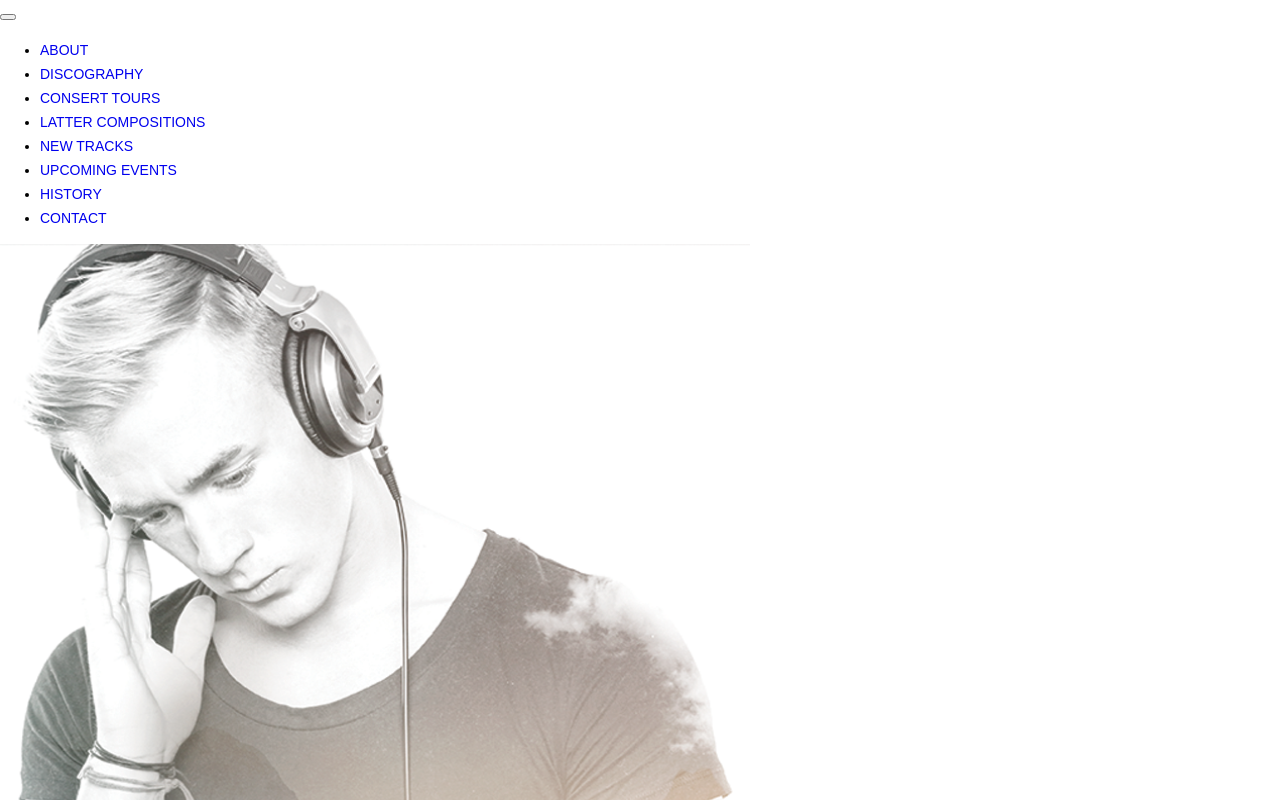
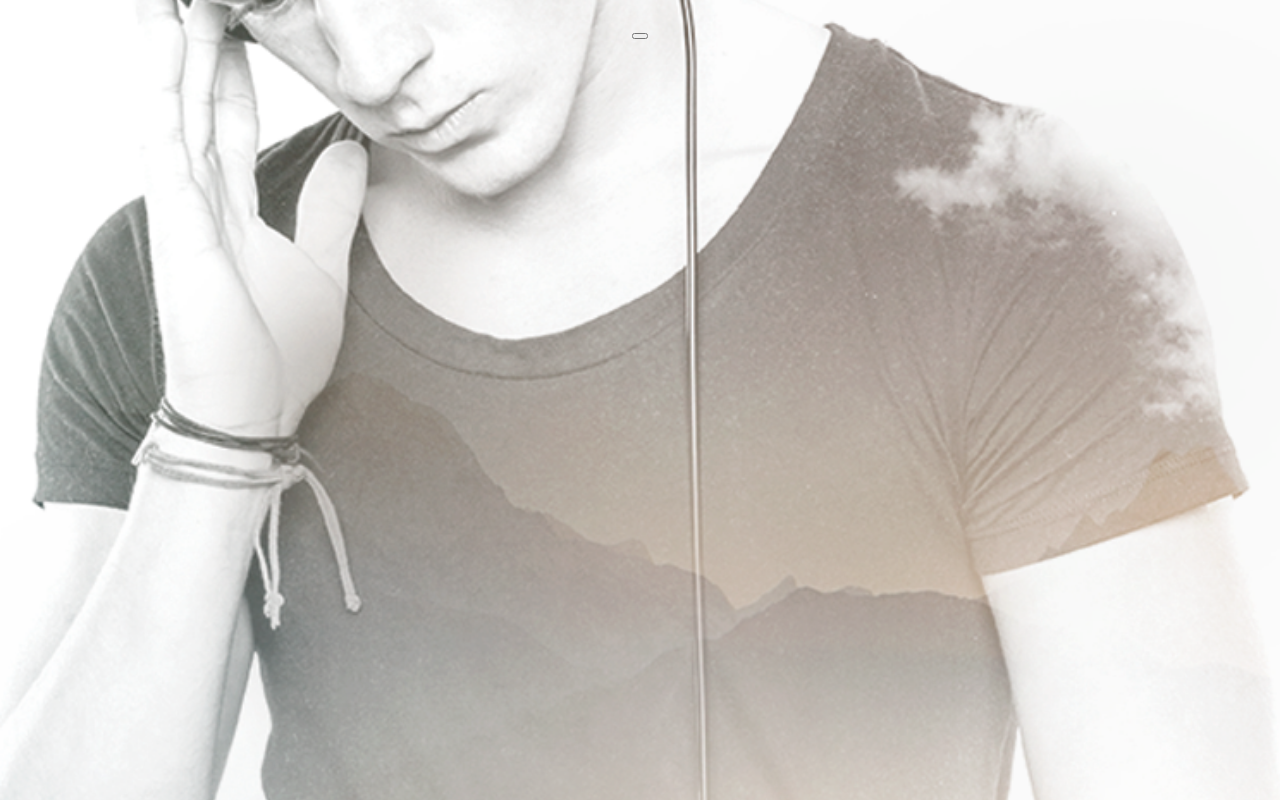
Before and after one commit to Critonik/Musicjd, a website: page source/index.html in a window 1280 px wide. Shown: the top 800 px of the page. Drawn offline with nearby package versions, Linux system fonts and the light colour scheme; files that its build step writes are made by us from their sources; a web font is replaced by a local one.

Commit message:
первый стили

```diff
--- a/source/index.html
+++ b/source/index.html
@@ -1,16 +1,20 @@
 <!DOCTYPE html>
-<html lang="ru">
+<html lang="en">
 <head>
     <meta charset="UTF-8">
     <meta name="viewport" content="width=device-width, initial-scale=1.0">
     <meta name="format-detection" content="telephone=no">
     <meta http-equiv="X-UA-Compatible" content="ie=edge">
-    <link rel="preload" href="fonts/AngleciaProTitleBold.woff2" as="font" crossorigin="anonymous">
+    <link rel="preload" href="fonts/opensansbold.woff2" as="font" crossorigin="anonymous">
+    <link rel="preload" href="fonts/opensanslight.woff2" as="font" crossorigin="anonymous">
+    <link rel="preload" href="fonts/opensans.woff2" as="font" crossorigin="anonymous">
+    <link rel="preload" href="fonts/MyriadPro-Regular.woff2" as="font" crossorigin="anonymous">
+    <link rel="preload" href="fonts/dosis-regular.woff2" as="font" crossorigin="anonymous">
     <title>Musicjd</title>
     <link rel="stylesheet" href="css/style.min.css">
 </head>
 <body>
-    <header>
+    <header class="page-header">
         <nav class="main-nav">
           <button class="main-nav_toggle" title="Меню"></button>
           <div class="main-nav_wrapper">
@@ -42,9 +46,6 @@
             </ul>
           </div>
         </nav>
-        <div class="page_header-image">
-            <img src="/img/mainfigure.png" alt="Jonn Doe" width="750px" height="1300px">
-        </div>
     </header>
     <main>
         <section class="discography">
@@ -277,9 +278,9 @@ on February 17, 2014.[37] Also, autographed t-shirts will be hidden throughout t
                     <h3 class="event_name">Smoke + Mirrors Tour</h3>
                     <p class="event_place">
                         When the last-minute request is for a focus group, it’s usually a sign that he
-request originated in Marketing. When Web sites are being designed, thefolks inMarketing often feel like they don’t have much clout. Even though they’re the
-ones who spend the most time trying to figure out who the site’s audiences and what they want, the designers and developers are the ones with most of the
-hands-on control over how the site actually gets put together.</p>
+                        request originated in Marketing. When Web sites are being designed, thefolks inMarketing often feel like they don’t have much clout. Even though they’re the
+                        ones who spend the most time trying to figure out who the site’s audiences and what they want, the designers and developers are the ones with most of the
+                        hands-on control over how the site actually gets put together.</p>
                     <div class="event_date">
                         27.05.2015
                     </div>
@@ -316,8 +317,8 @@ hands-on control over how the site actually gets put together.</p>
                     <input class="contact_text-input" id="Name" type="text" name="Name" placeholder="Name">
                   </div>
                   <div class="contact_field">
-                    <label class="contact_text-label" for="E mail"></label>
-                    <input class="contact_text-input" id="E mail" type="text" name="E mail" placeholder="E mail" required>
+                    <label class="contact_text-label" for="Email"></label>
+                    <input class="contact_text-input" id="Email" type="text" name="E mail" placeholder="E mail" required>
                   </div>
                   <div class="contact_field">
                     <label class="contact_text-label" for="Message"></label>
--- /dev/null
+++ b/source/sass/blocks/nav.scss
@@ -0,0 +1,24 @@
+.main-nav {
+    font-weight: normal;
+    font-size: 17px;
+    line-height: 60px;
+    text-align: center;
+    color: #606060;
+    text-transform: uppercase;
+    font-family: $dosis;
+}
+
+.main-nav_list {
+    list-style: none;
+}
+
+.main-nav_wrapper {
+    background-color: #e5e6e6;
+    display: none;
+}
+
+.site-list_link {
+    color: #6c6c6c;
+}
+
+@import "variables.scss";
--- /dev/null
+++ b/source/sass/blocks/pageheader.scss
@@ -0,0 +1,9 @@
+.page-header {
+    background-color: #c1c3c1;
+    width: auto;
+    background-image: url("../img/mainfigure.png");
+    background-repeat: no-repeat;
+    background-position: center;
+    background-size: cover;
+    padding-bottom: 1277px;
+}
--- a/source/sass/global.scss
+++ b/source/sass/global.scss
@@ -7,7 +7,7 @@ html {
 body {
     margin: 0;
     padding: 0;
-    font-family: "TochkaSans-Medium", "Arial", sans-serif;
+    font-family: "OpenSans", "Arial", sans-serif;
     font-size: 14px;
     line-height: 24px;
     font-weight: 400;
--- a/source/sass/scaffolding.scss
+++ b/source/sass/scaffolding.scss
@@ -1,7 +1,39 @@
 @font-face {
     font-weight: bold;
-    font-family: "TochkaSans-Bold";
+    font-family: "OpenSans-Bold";
     font-style: normal;
     font-display: swap;
-    src: url("../fonts/TochkaSans-Bold.woff2") format("woff2"), url("../fonts/TochkaSans-Bold.woff") format("woff"),;
+    src: url("../fonts/opensansbold.woff2") format("woff2"), url("../fonts/opensansbold.woff") format("woff");
 }
+
+@font-face {
+    font-weight: lighter;
+    font-family: "OpenSans-Light";
+    font-style: normal;
+    font-display: swap;
+    src: url("../fonts/opensanslight.woff2") format("woff2"), url("../fonts/opensanslight.woff") format("woff");
+}
+
+@font-face {
+    font-weight: normal;
+    font-family: "OpenSans";
+    font-style: normal;
+    font-display: swap;
+    src: url("../fonts/opensans.woff2") format("woff2"), url("../fonts/opensans.woff") format("woff");
+}
+
+@font-face {
+    font-weight: normal;
+    font-family: "MyriadPro-Regular";
+    font-style: normal;
+    font-display: swap;
+    src: url("../fonts/MyriadPro-Regular.woff2") format("woff2"), url("../fonts/MyriadPro-Regular.woff") format("woff");
+}
+
+@font-face {
+    font-weight: normal;
+    font-family: "dosis-regular";
+    font-style: normal;
+    font-display: swap;
+    src: url("../fonts/dosis-regular.woff2") format("woff2"), url("../fonts/dosis-regular.woff") format("woff");
+}
--- a/source/sass/style.scss
+++ b/source/sass/style.scss
@@ -2,3 +2,5 @@
 @import "scaffolding.scss";
 @import "global.scss";
 @import "variables.scss";
+@import "blocks/pageheader.scss";
+@import "blocks/nav.scss";
--- a/source/sass/variables.scss
+++ b/source/sass/variables.scss
@@ -0,0 +1,7 @@
+$tablet-width: 660px;
+$desktop-width: 960px;
+$opensans: "Open Sans", "Arial", sans-serif;
+$opensansligth: "OpenSans-Light", "Arial", sans-serif;
+$opensansbold: "OpenSans-Bold", "Arial", sans-serif;
+$myriadpro: "MyriadPro-Regular", "Arial", sans-serif;
+$dosis: "dosis-regular", "Arial", sans-serif;
```
